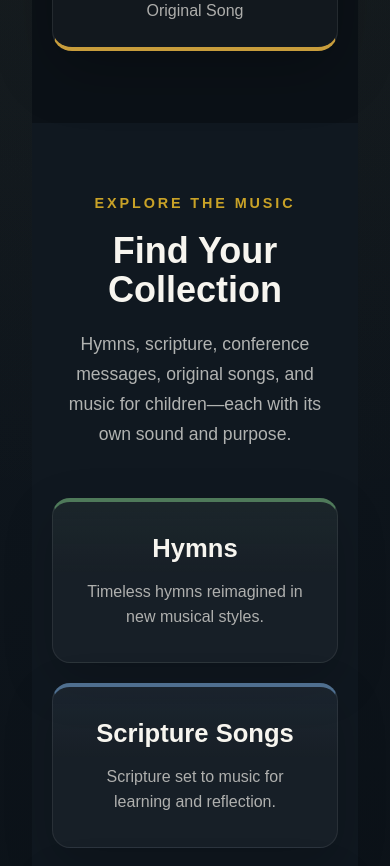
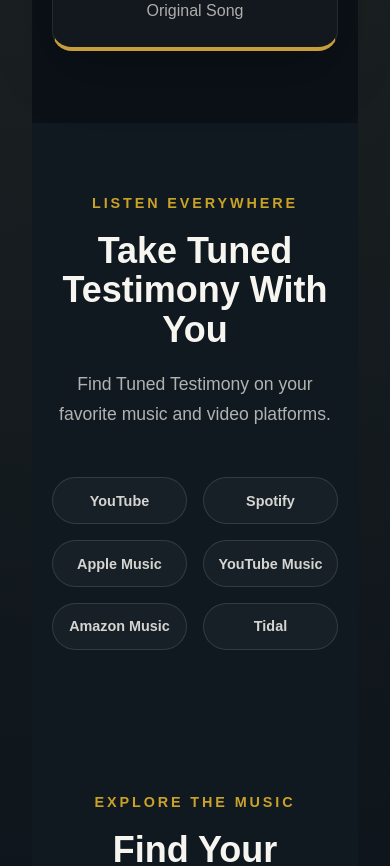
Before and after one commit to tunedtestimony/tuned-testimony, a Next.js app: page / in a window 390 px wide. Shown: the part 2400-3266 px from the top of the page. Built offline with nearby package versions, Linux system fonts and the light colour scheme.

Commit message:
Add listen everywhere section

```diff
--- a/src/app/globals.css
+++ b/src/app/globals.css
@@ -346,3 +346,58 @@
     font-size: 1rem;
   }
 }
+
+.listen-section {
+  padding: 6rem 2rem;
+  background: #101820;
+  color: #f7f5ef;
+}
+
+.platform-grid {
+  display: flex;
+  flex-wrap: wrap;
+  justify-content: center;
+  gap: 1rem;
+  max-width: 900px;
+  margin: 0 auto;
+}
+
+.platform-link {
+  display: flex;
+  align-items: center;
+  justify-content: center;
+  min-width: 160px;
+  padding: 1rem 1.5rem;
+  border: 1px solid rgba(255, 255, 255, 0.12);
+  border-radius: 999px;
+  background: rgba(255, 255, 255, 0.03);
+  color: rgba(247, 245, 239, 0.85);
+  font-weight: 700;
+  transition:
+    transform 0.2s ease,
+    border-color 0.2s ease,
+    background 0.2s ease;
+}
+
+.platform-link:hover {
+  transform: translateY(-2px);
+  border-color: rgba(201, 162, 39, 0.5);
+  background: rgba(201, 162, 39, 0.06);
+}
+
+@media (max-width: 600px) {
+  .listen-section {
+    padding: 4.5rem 1.25rem;
+  }
+
+  .platform-grid {
+    display: grid;
+    grid-template-columns: repeat(2, minmax(0, 1fr));
+  }
+
+  .platform-link {
+    min-width: 0;
+    padding: 0.9rem 0.75rem;
+    font-size: 0.9rem;
+  }
+}
--- a/src/app/page.tsx
+++ b/src/app/page.tsx
@@ -41,13 +41,7 @@
 
         <nav className="site-nav" aria-label="Main navigation">
           <a href="#music">Music</a>
-          <a
-            href="https://www.youtube.com/@tunedtestimony"
-            target="_blank"
-            rel="noopener noreferrer"
-          >
-            Listen
-          </a>
+          <a href="#listen">Listen</a>
         </nav>
       </header>
       <section className="hero">
@@ -117,6 +111,24 @@
               ))}
             </div>
           </section>
+          <section className="listen-section" id="listen">
+            <div className="section-heading">
+              <p className="eyebrow">Listen Everywhere</p>
+              <h2>Take Tuned Testimony With You</h2>
+              <p>
+                Find Tuned Testimony on your favorite music and video platforms.
+              </p>
+            </div>
+
+            <div className="platform-grid">
+              <span className="platform-link">YouTube</span>
+              <span className="platform-link">Spotify</span>
+              <span className="platform-link">Apple Music</span>
+              <span className="platform-link">YouTube Music</span>
+              <span className="platform-link">Amazon Music</span>
+              <span className="platform-link">Tidal</span>
+            </div>
+          </section>
           <section className="music-section" id="music">
             <div className="section-heading">
               <p className="eyebrow">Explore the Music</p>
```
